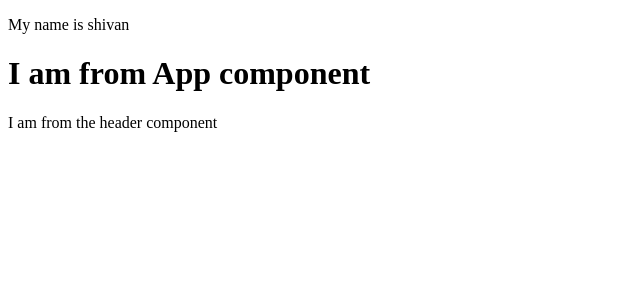
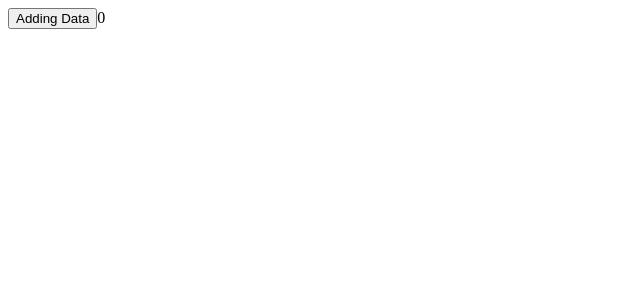
Before and after one commit to venkatagopichand100/my-app, a React (Create React App) app: page / in a window 1280 px wide. Shown: the top 300 px of the page, without its empty margins (0-640 px from the left). Built offline with nearby package versions, Linux system fonts and the light colour scheme.

Commit message:
added the class component life cycle hooks

```diff
--- a/src/App.js
+++ b/src/App.js
@@ -1,41 +1,59 @@
-// import SunShine from './assets/sunshine.png'
+// import React, {Component} from "react";
 
-const randomNames = ["ram", "laxman", "shivan"];
+// class App extends Component {
+//     constructor(){
+//         super();
+//         this.state = {
+//             count: 0,
+//         }
+//     }
 
-function getRandomNames(max){
-    return Math.floor(Math.random() * (max + 1));
-}
+//     shouldComponentUpdate(nextProp, nextState){
+//         if(nextState.count % 2 === 0) {
+//             console.log("only should this component in the even number")
+//             return true;
+//         }
+//         return false;
 
-function Header(){
-    const headerNames = randomNames[getRandomNames(2)]
+//     }
+
+//     handleClick = () => {
+//         this.setState((prevState) => ({
+//             count: prevState.count + 1,
+//         }))
+//     }
+
+//     render(){
+//         return (
+//             <div>
+//                 {this.state.count}
+//                 <button onClick={this.handleClick} > Counter</button>
+//             </div>
+//         )
+//     }
+// }
+
+// export default App
+
+import {useEffect, useState} from "react";
+
+const App = () => {
+    const[count, setCount] = useState(0);
+
+    const addData = () => setCount(count + 1);
+
+    useEffect(() => {
+        if(count === 6){
+            alert("the value is 6 or data is about 6 star products")
+        }
+    })
+
     return(
-        <header>
-            {/* <img src = {SunShine} alt = "some image"/> */}
-            <p>
-                My name is {headerNames}
-            </p>
-        </header>
-    );
-}
-
-function Footer(){
-    return(
-        <header>
-            <p>
-                I am from the header component
-            </p>
-        </header>
-    );
-}
-
-function App(){
-    return(
-        <div>
-            <Header />
-            <h1> I am from App component</h1>
-            <Footer />
-        </div>
+        <>
+        <button onClick={addData}>Adding Data</button>
+        {count}
+        </>
     )
 }
 
-export default App;
+export default App
```
Also changed, not shown: src/App.compoenntDidUpdate.js (added, +41 -0 lines), src/App.componentDidMount.js (added, +43 -0 lines), src/App_willUnmount.js (added, +48 -0 lines), src/index.js (+1 -41 lines), src/index_day1.js (deleted, +0 -45 lines), src/index_day2.js (deleted, +0 -32 lines), src/assets/sunshine.png (deleted), 1 other file (tests, documents, lock files or other folders).
